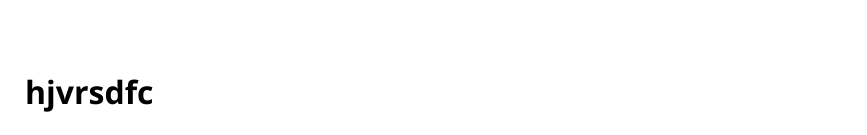
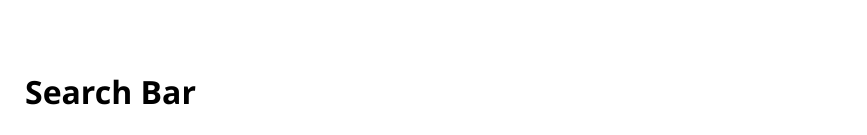
Before and after one commit to Anthonalex/React-App, a React (Create React App) app: page / in a window 1280 px wide. Shown: the part 1295-1430 px from the top of the page, without its empty margins (0-867 px from the left). Built offline with nearby package versions, Linux system fonts and the light colour scheme.

Commit message:
search-bar component started

```diff
--- a/src/components/Search/search.jsx
+++ b/src/components/Search/search.jsx
@@ -1,10 +1,11 @@
 import React from "react";
 
 export default class Search extends React.Component {
-
   render() {
     return (
-      <h1>hjvrsdfc</h1>
-    )
+      <div>
+        <h1>Search Bar</h1>
+      </div>
+    );
   }
 }
--- a/src/components/UnmouthingTracker/UnmountingCountTracker.jsx
+++ b/src/components/UnmouthingTracker/UnmountingCountTracker.jsx
@@ -27,7 +27,6 @@ export default class UnmountingCountTracker extends React.Component {
           : el
       ),
     }));
-    console.log(this.state);
   };
 
   handleOpen = (e) => {
@@ -36,14 +35,12 @@ export default class UnmountingCountTracker extends React.Component {
         el.id === +e.target.id ? { ...el, isHidden: false } : el
       ),
     }));
-    console.log(this.state);
   };
 
   handleReport = () => {
     this.setState({
       isReportBoxShow: true,
     });
-
   };
 
   render() {
```
